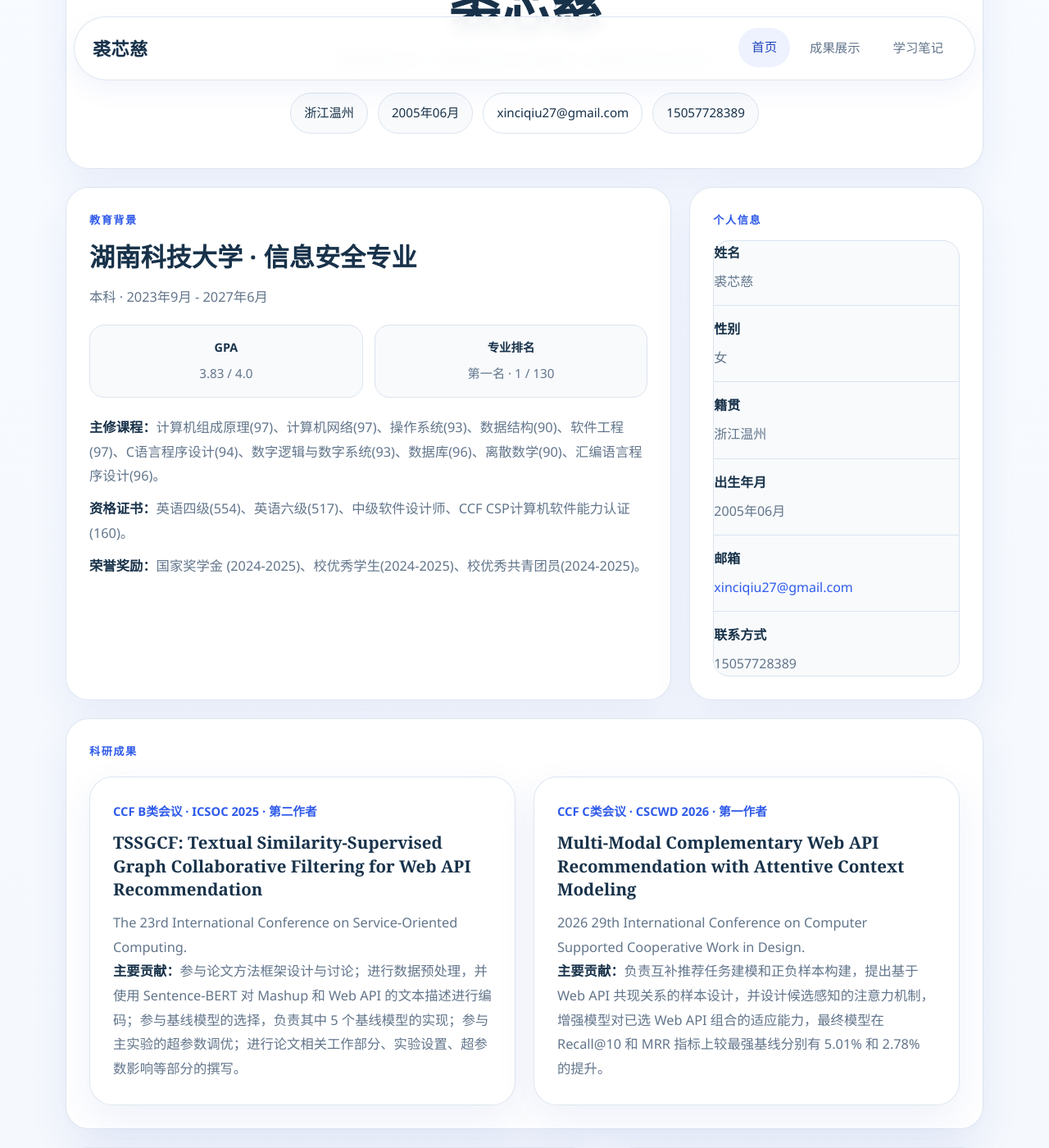
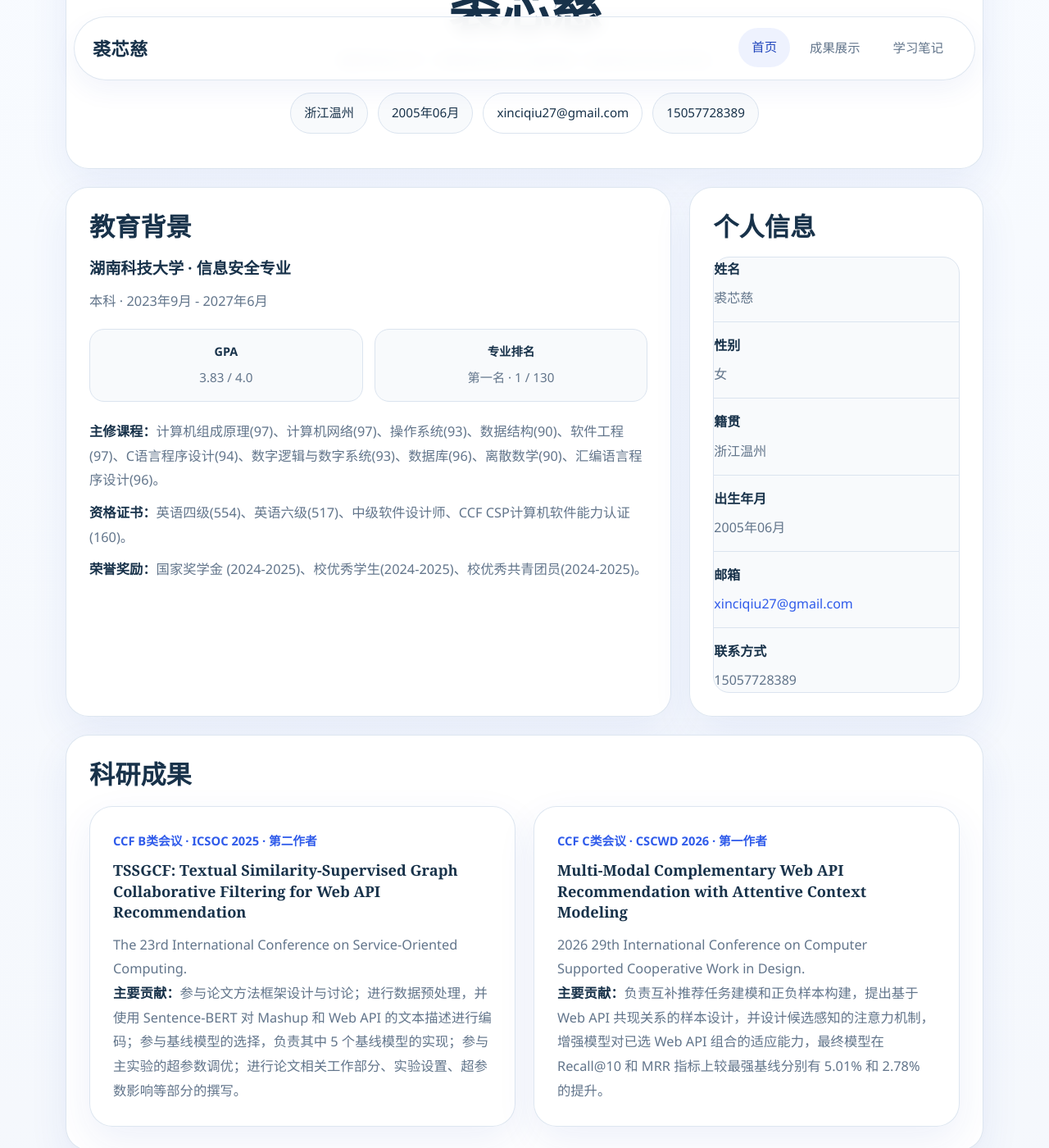
Before and after one commit to xinciqiu27/xinciqiu27.github.io, a Jekyll site: the page built from index.md, in a window 1280 px wide and 1400 px high, scrolled down 228 px. Shown: the whole window at 82% size. Built offline with Jekyll 4.4.1, drawn with Linux system fonts in a browser that asks for light colours.

Commit message:
style: adjust homepage heading hierarchy

```diff
--- a/assets/css/style.css
+++ b/assets/css/style.css
@@ -365,6 +365,22 @@ blockquote {
   text-transform: uppercase;
 }
 
+.resume-card__section {
+  margin: 0 0 16px;
+  font-family: var(--serif);
+  font-size: clamp(1.55rem, 2.6vw, 1.95rem);
+  line-height: 1.28;
+  color: var(--text);
+}
+
+.resume-card__subtitle {
+  margin: 0 0 12px;
+  font-family: var(--serif);
+  font-size: 1.2rem;
+  line-height: 1.45;
+  color: var(--text);
+}
+
 .resume-card h2,
 .resume-card h3,
 .hub-card h2,
@@ -441,7 +457,7 @@ blockquote {
 
 .resume-card__title {
   margin-bottom: 12px;
-  font-size: 1.28rem;
+  font-size: 1.14rem;
   line-height: 1.4;
 }
 
--- a/index.md
+++ b/index.md
@@ -19,8 +19,8 @@ description: 裘芯慈简历主页
 
 <section class="resume-grid">
   <article class="resume-card resume-card--span-8">
-    <span class="resume-card__label">教育背景</span>
-    <h2>湖南科技大学 · 信息安全专业</h2>
+    <h2 class="resume-card__section">教育背景</h2>
+    <h3 class="resume-card__subtitle">湖南科技大学 · 信息安全专业</h3>
     <p>本科 · 2023年9月 - 2027年6月</p>
     <div class="resume-meta-grid">
       <div class="meta-chip">
@@ -38,7 +38,7 @@ description: 裘芯慈简历主页
   </article>
 
   <article class="resume-card resume-card--span-4">
-    <span class="resume-card__label">个人信息</span>
+    <h2 class="resume-card__section">个人信息</h2>
     <ul class="resume-list">
       <li><strong>姓名</strong>裘芯慈</li>
       <li><strong>性别</strong>女</li>
@@ -50,7 +50,7 @@ description: 裘芯慈简历主页
   </article>
 
   <article class="resume-card resume-card--span-12">
-    <span class="resume-card__label">科研成果</span>
+    <h2 class="resume-card__section">科研成果</h2>
     <div class="resume-grid">
       <section class="resume-card resume-card--span-6">
         <p class="resume-card__meta">CCF B类会议 · ICSOC 2025 · 第二作者</p>
@@ -68,9 +68,9 @@ description: 裘芯慈简历主页
   </article>
 
   <article class="resume-card resume-card--span-7">
-    <span class="resume-card__label">项目经历</span>
+    <h2 class="resume-card__section">项目经历</h2>
     <p class="resume-card__meta">2025.12 - 2026.04</p>
-    <h2>基于开源 AI 大模型的教学实训智能体平台</h2>
+    <h3 class="resume-card__subtitle">基于开源 AI 大模型的教学实训智能体平台</h3>
     <p><strong>项目简介：</strong>开发了一个教学实训智能体平台，接入了 DeepSeek-R1 模型。该模型在项目中作为 AI 助手，辅助教师备课以及考核内容生成，同时为学生提供在线答疑服务，解决传统实训教学存在效率低、互动性弱以及缺乏个性化指导等问题。</p>
     <p><strong>技术栈：</strong>SpringBoot + MySQL + MyBatis-Plus + AI大模型。</p>
     <p><strong>项目职责：</strong>负责教师端、学生端以及管理端相关功能的实现以及大模型的接入。</p>
@@ -78,7 +78,7 @@ description: 裘芯慈简历主页
   </article>
 
   <article class="resume-card resume-card--span-5">
-    <span class="resume-card__label">竞赛获奖</span>
+    <h2 class="resume-card__section">竞赛获奖</h2>
     <ul class="resume-award-list">
       <li>第十五届 MathorCup 数学应用挑战赛全国三等奖 · 2025.06</li>
       <li>第三十二届湖南省大学生数学建模竞赛一等奖 · 2025.12</li>
@@ -88,7 +88,7 @@ description: 裘芯慈简历主页
   </article>
 
   <article class="resume-card resume-card--span-12">
-    <span class="resume-card__label">专业技能</span>
+    <h2 class="resume-card__section">专业技能</h2>
     <ul class="resume-skill-list">
       <li>具备一定的编程能力，熟悉 C、Java、Python 编程语言，熟悉 Vibe Coding。</li>
       <li>掌握 Overleaf、Visio 等科研工具，熟悉 LaTex、MarkDown 语法。</li>
```
